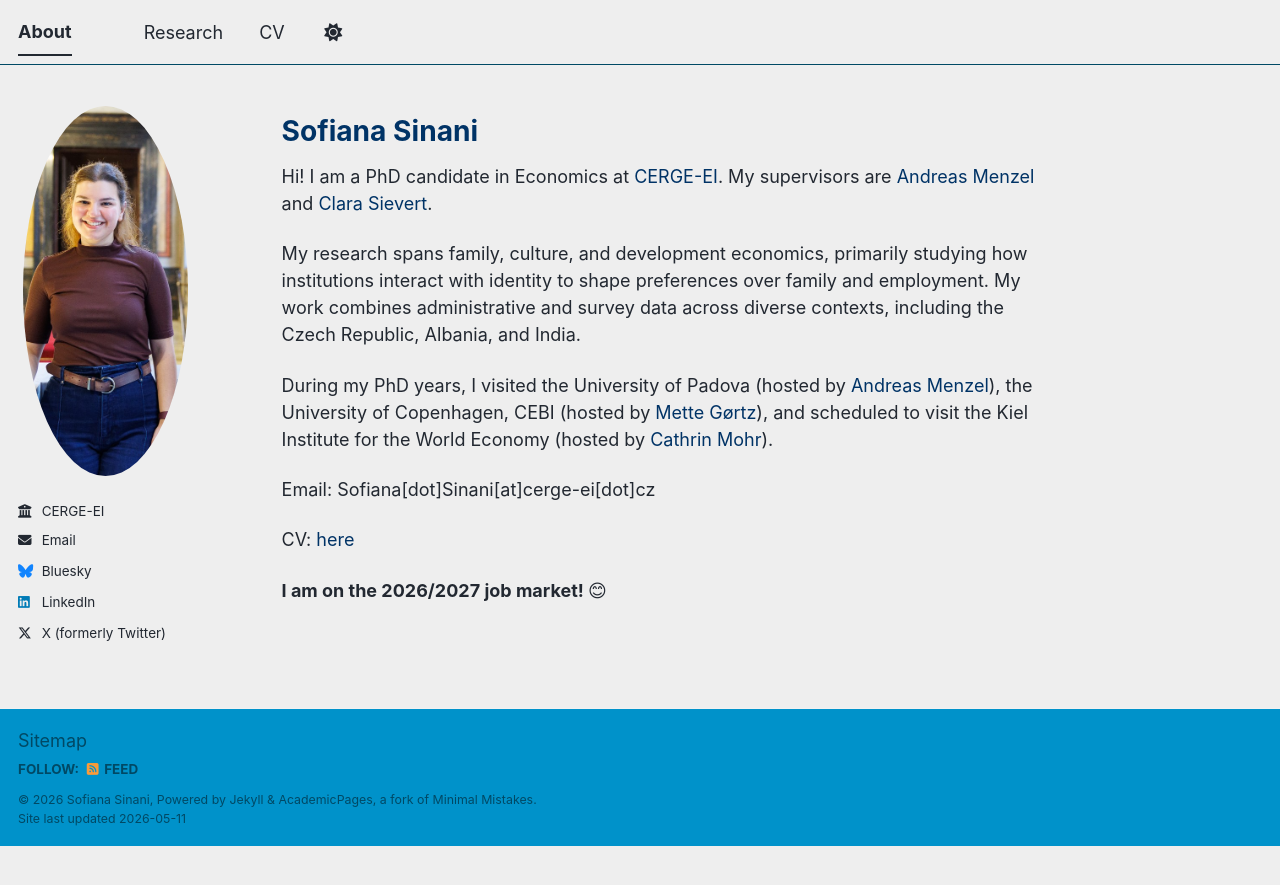
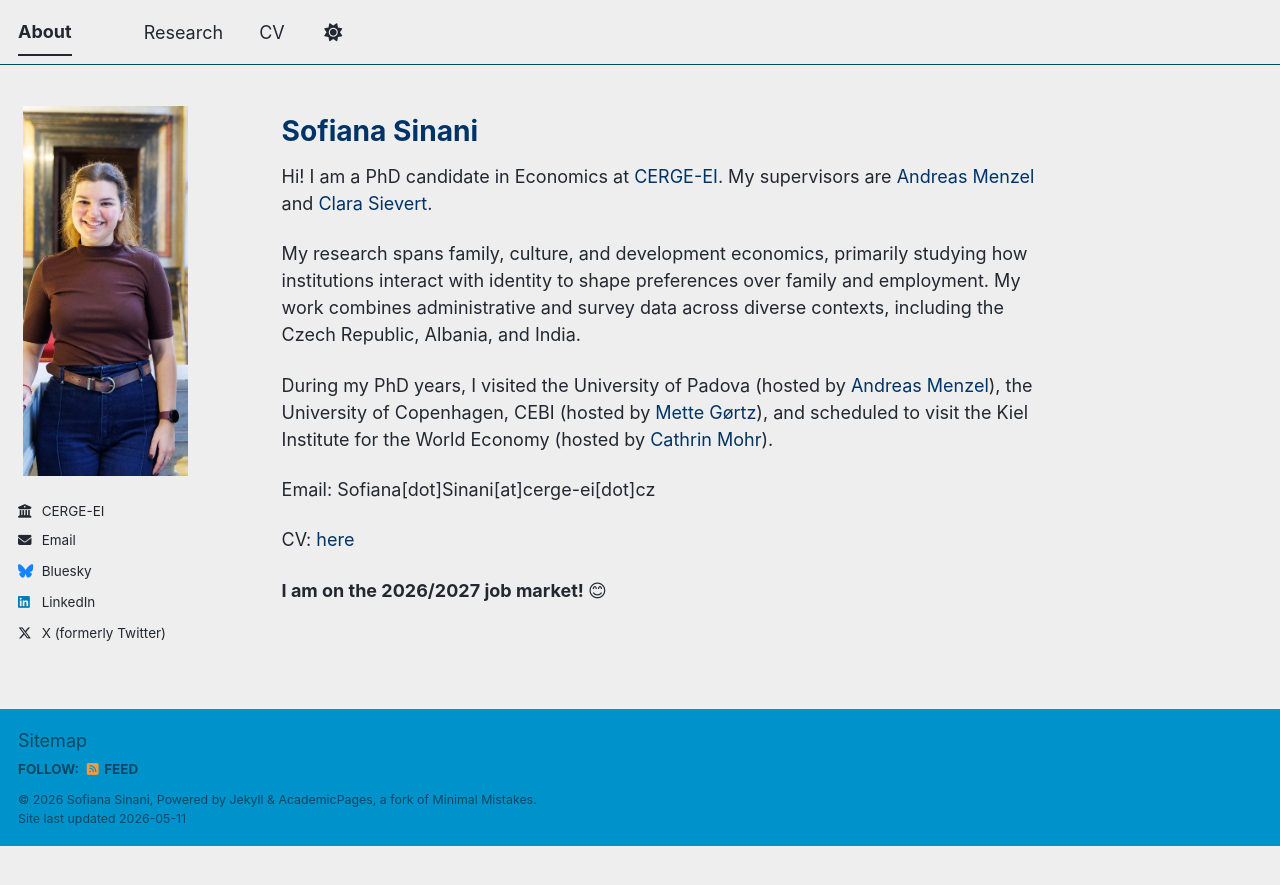
Before and after one commit to sofianasinani/sofianasinani.github.io, a Jekyll site: the page built from _pages/about.md, in a window 1280 px wide. Shown: the top 885 px of the page. Built offline with Jekyll 4.4.1, drawn with Linux system fonts in a browser that asks for light colours; a script bundle is joined from its source files by our own code; library files that are not in the unit come from our copies.

Commit message:
Update main.scss

```diff
--- a/assets/css/main.scss
+++ b/assets/css/main.scss
@@ -38,18 +38,30 @@
   max-width: 350px !important;
 }
 
+.author__avatar {
+  width: 320px !important;
+  height: 380px !important;
+  border: none !important;
+  box-shadow: none !important;
+  border-radius: 0 !important;
+  overflow: hidden !important;
+}
+
 .author__avatar img {
   width: 320px !important;
   height: 380px !important;
-  object-fit: cover;
-  object-position: top center;
+  object-fit: cover !important;
+  object-position: top center !important;
   border: none !important;
   box-shadow: none !important;
+  outline: none !important;
+  border-radius: 0 !important;
+  clip-path: none !important;
 }
 
-.author__avatar {
-  width: 320px !important;
-  height: 380px !important;
+.author__avatar img:before,
+.author__avatar img:after {
+  border-radius: 0 !important;
 }
 
 .page__content a {
```
